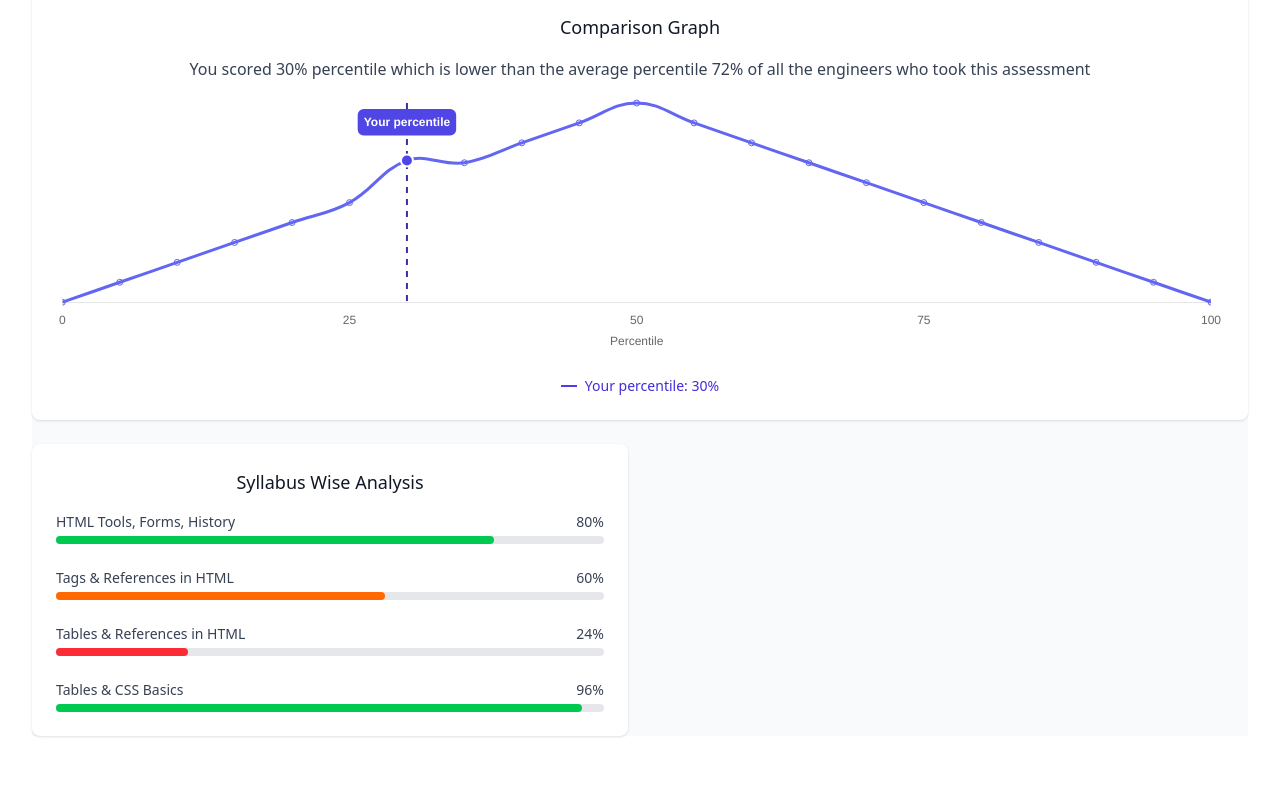
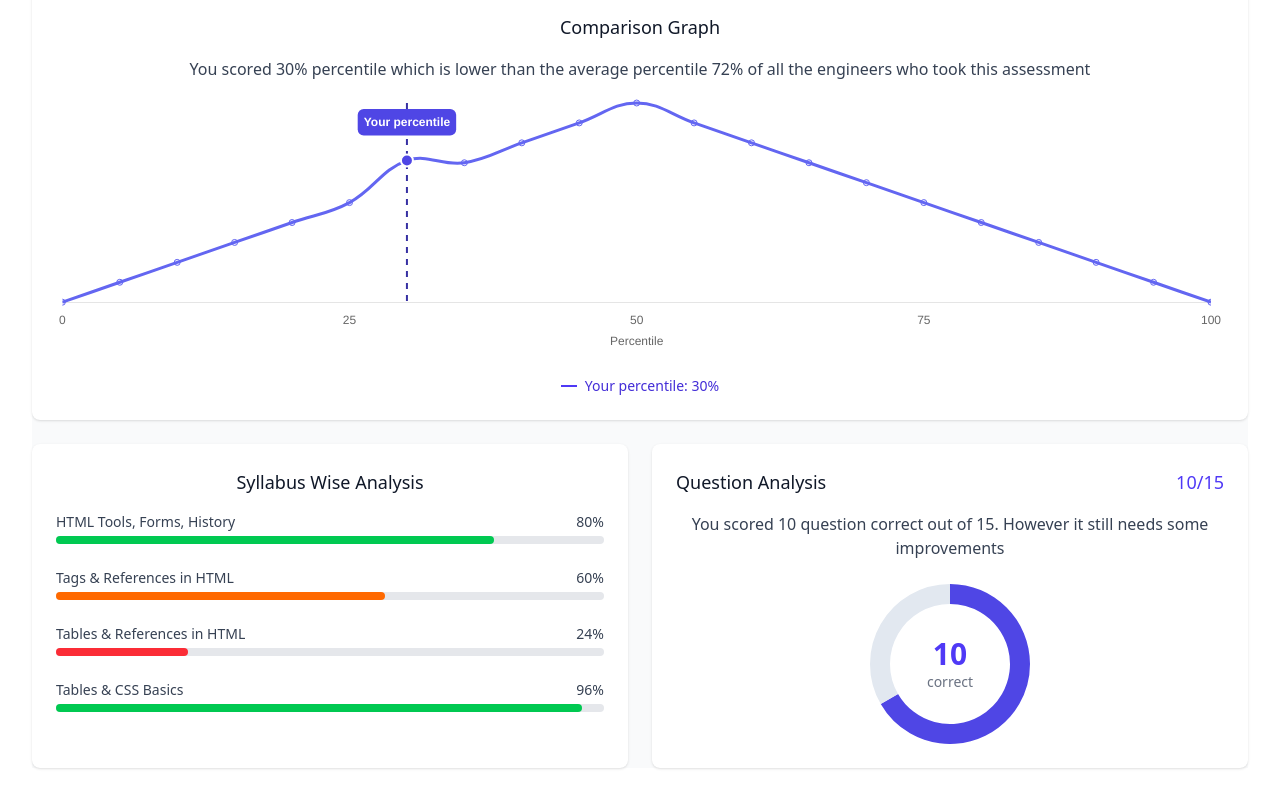
Before and after one commit to VanshAggarwal881/Whatbytes_Assignment, a React (Vite) app: page / in a window 1280 px wide. Shown: the part 555-1355 px from the top of the page. Before the commit the page ends 1323 px from the top, so only its background shows below. Built offline with nearby package versions, Linux system fonts and the light colour scheme.

Commit message:
add QuestionAnalysis component to display assessment question performance

```diff
--- a/src/App.jsx
+++ b/src/App.jsx
@@ -20,6 +20,7 @@ import TestHeader from "./components/assessment/TestHeader";
 import Header from "./components/layout/Header";
 import Sidebar from "./components/layout/Sidebar";
 import SyllabusAnalysis from "./components/assessment/SyllabusAnalysis";
+import QuestionAnalysis from "./components/assessment/QuestionAnalysis";
 
 // Register ChartJS components including annotation plugin
 ChartJS.register(
@@ -90,6 +91,11 @@ function App() {
 
       <div className="grid grid-cols-1 lg:grid-cols-2 gap-6">
         <SyllabusAnalysis skillBreakdown={assessmentData.skillBreakdown} />
+
+        <QuestionAnalysis
+          score={assessmentData.score}
+          totalQuestions={assessmentData.totalQuestions}
+        />
       </div>
     </div>
   );
--- /dev/null
+++ b/src/components/assessment/QuestionAnalysis.jsx
@@ -0,0 +1,71 @@
+import React from "react";
+import { Doughnut } from "react-chartjs-2";
+
+function QuestionAnalysis({ score, totalQuestions }) {
+  const doughnutData = {
+    labels: ["Correct", "Incorrect"],
+    datasets: [
+      {
+        data: [score, totalQuestions - score],
+        backgroundColor: ["#4F46E5", "#e2e8f0"],
+        hoverBackgroundColor: ["#4338CA", "#cbd5e1"],
+        borderWidth: 0,
+        cutout: "75%",
+      },
+    ],
+  };
+
+  // Doughnut chart options
+  const doughnutOptions = {
+    responsive: true,
+    maintainAspectRatio: false,
+    plugins: {
+      legend: {
+        display: false,
+      },
+      tooltip: {
+        callbacks: {
+          label: (context) => {
+            const label = context.label || "";
+            const value = context.formattedValue || "";
+            return `${label}: ${value}`;
+          },
+        },
+      },
+    },
+  };
+
+  return (
+    <div className="bg-white rounded-lg shadow">
+      <div className="p-6">
+        <div className="flex justify-between mb-4">
+          <h3 className="text-lg font-medium text-gray-900">
+            Question Analysis
+          </h3>
+          <span className="text-lg font-medium text-indigo-600">
+            {score}/{totalQuestions}
+          </span>
+        </div>
+        <p className="text-gray-700 mb-6">
+          You scored {score} question correct out of {totalQuestions}. However
+          it still needs some improvements
+        </p>
+        <div className="flex justify-center">
+          <div className="h-40 w-40 relative">
+            <Doughnut data={doughnutData} options={doughnutOptions} />
+            <div className="absolute inset-0 flex items-center justify-center">
+              <div className="text-center">
+                <div className="text-3xl font-bold text-indigo-600">
+                  {score}
+                </div>
+                <div className="text-sm text-gray-500">correct</div>
+              </div>
+            </div>
+          </div>
+        </div>
+      </div>
+    </div>
+  );
+}
+
+export default QuestionAnalysis;
```
